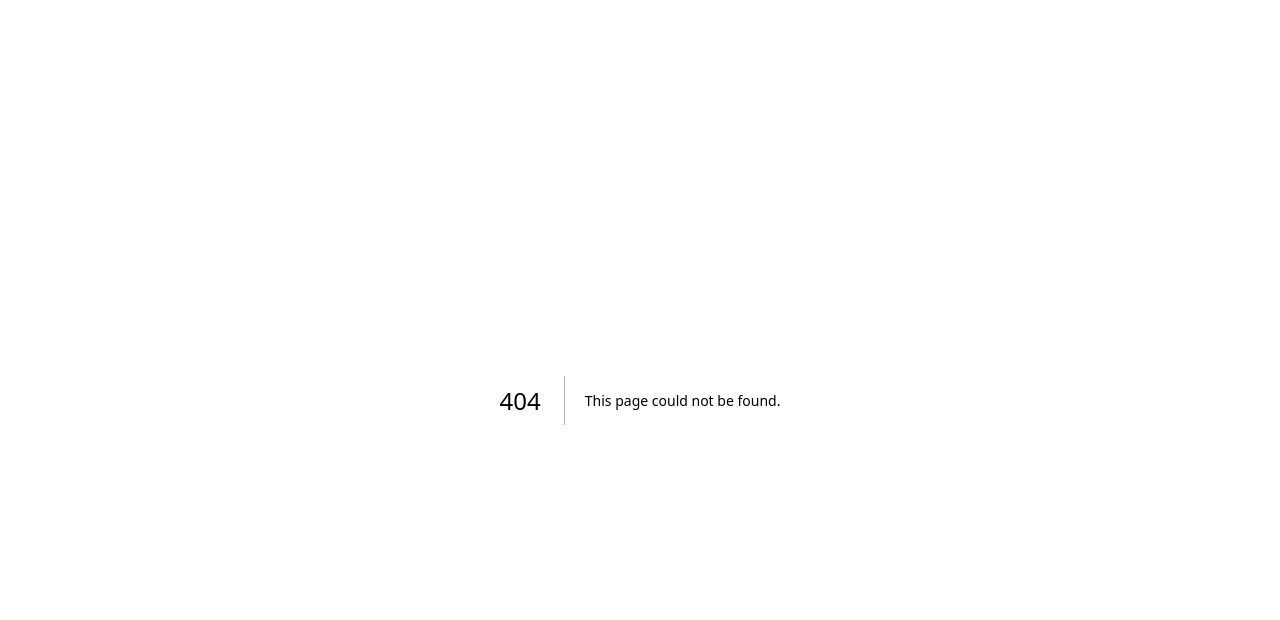
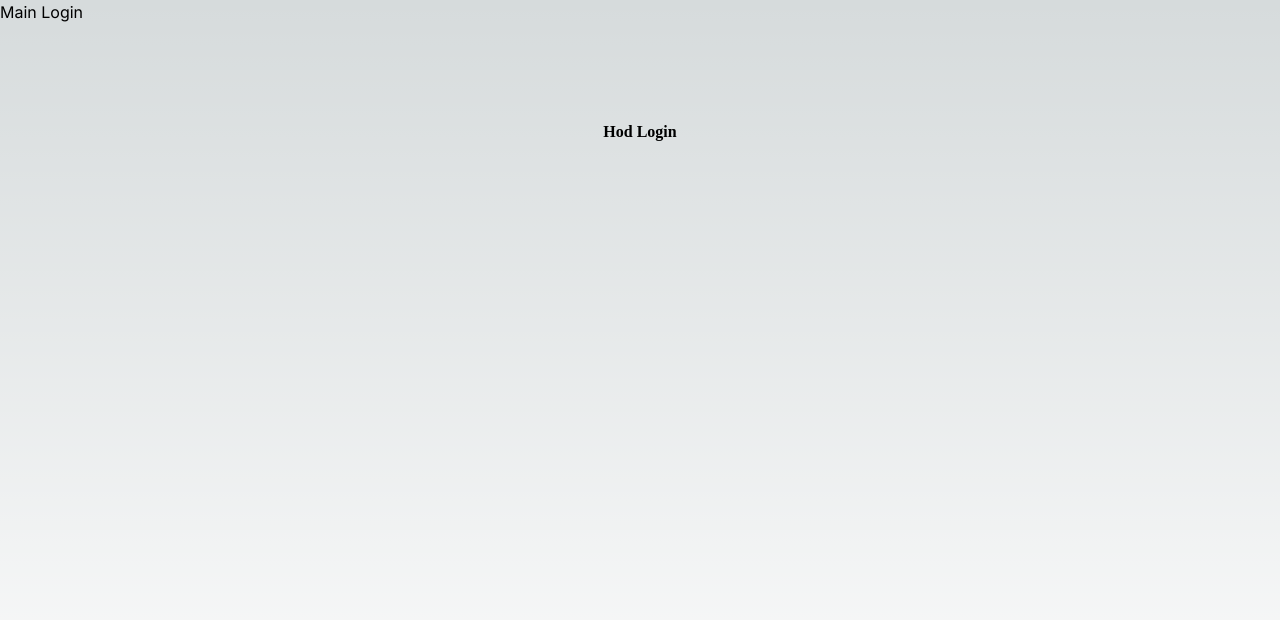
Before and after one commit to prajapatibhaskar/hello-world, a Next.js app: page /login/hodlogin in a window 1280 px wide. Before the commit this address had no page. Shown: the top 620 px of the page. Built offline with nearby package versions, Linux system fonts and the light colour scheme.

Commit message:
Conditional Layout Task
Hiding the common-layout on specified paths/urls

```diff
--- /dev/null
+++ b/src/app/login/hodlogin/page.js
@@ -0,0 +1,11 @@
+const HodLogin = () => {
+    return(
+        <main className="flex min-h-screen flex-col items-center justify-between p-24">
+            <div>
+                <h1 className="heading">Hod Login</h1>
+            </div>
+        </main>
+    )
+}
+
+export default HodLogin;
--- a/src/app/login/layout.js
+++ b/src/app/login/layout.js
@@ -6,11 +6,17 @@ import { usePathname } from "next/navigation";
 
 export default function Layout({ children }) {
   const currentPath = usePathname();
-  console.log(currentPath);
+
+  // List of path-names on which common-layout should hide
+  const hideOnListedPaths = [
+    "/login/stafflogin",
+    "/login/hodlogin",
+    "/login/principallogin",
+  ];
 
   return (
     <div>
-      {currentPath != "/login/stafflogin" ? (
+      {!hideOnListedPaths.includes(currentPath) ? (
         <ul className="login-menu">
           <li>
             <h4>Login Navigation</h4>
@@ -24,6 +30,9 @@ export default function Layout({ children }) {
           <li>
             <Link href={"/login/stafflogin"}>Staff Login</Link>
           </li>
+          <li>
+            <Link href={"/login/hodlogin"}>Hod Login</Link>
+          </li>
         </ul>
       ) : (
         <Link href={"/login"}>Main Login</Link>
```
